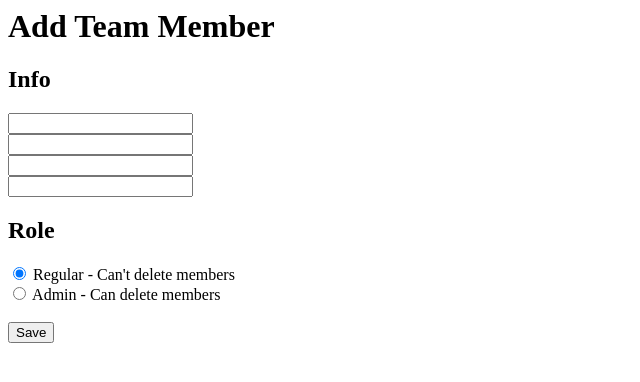
After one commit to amandamorris/instawork, a Django app: template teams/templates/teams/add.html in a window 1280 px wide. The commit adds this page. Shown: the top 382 px of the page, without its empty margins (0-640 px from the left). Run offline with Django 3.2, Linux system fonts and the light colour scheme; the template is opened without the code that fills it, so the values that code supplies are empty.

Commit message:
add finally working

```diff
--- /dev/null
+++ b/teams/templates/teams/add.html
@@ -0,0 +1,21 @@
+<h1> Add Team Member </h1>
+{% if error_message %}<p><strong>{{ error_message }}</strong></p>{% endif %}
+
+<form action="{% url 'teams:add' %}" method="post">
+    {% csrf_token %}
+
+    <h2> Info </h2>
+    <input type="text" name="first_name" id="first_name{{member.id}}">
+    <br>
+    <input type="text" name="last_name" id="last_name{{member.id}}">
+    <br>
+    <input type="text" name="email" id="email{{member.id}}">
+    <br>
+    <input type="text" name="phone_number" id="phone_number{{member.id}}">
+
+    <h2> Role </h2>
+    <input type="radio" name="role" value="regular" checked="checked"> Regular - Can't delete members <br>
+    <input type="radio" name="role" value="admin"> Admin - Can delete members <br>
+    <br>
+    <input type="submit" value="Save">
+</form>
--- a/teams/urls.py
+++ b/teams/urls.py
@@ -12,6 +12,7 @@ urlpatterns = [
     path('<int:pk>/edit/', views.UpdateView.as_view(), name='edit'),
 
     path('<int:member_id>/save/', views.save, name='save'),
-    # path('<int:pk>/delete/', views.DeleteView.as_view(), name='delete'),
+
+    path('<int:member_id>/delete/', views.delete, name='delete'),
 
 ]
```
Also changed, not shown: teams/templates/teams/edit.html (+6 -1 lines), teams/templates/teams/index.html (+12 -1 lines), teams/views.py (+5 -13 lines).
